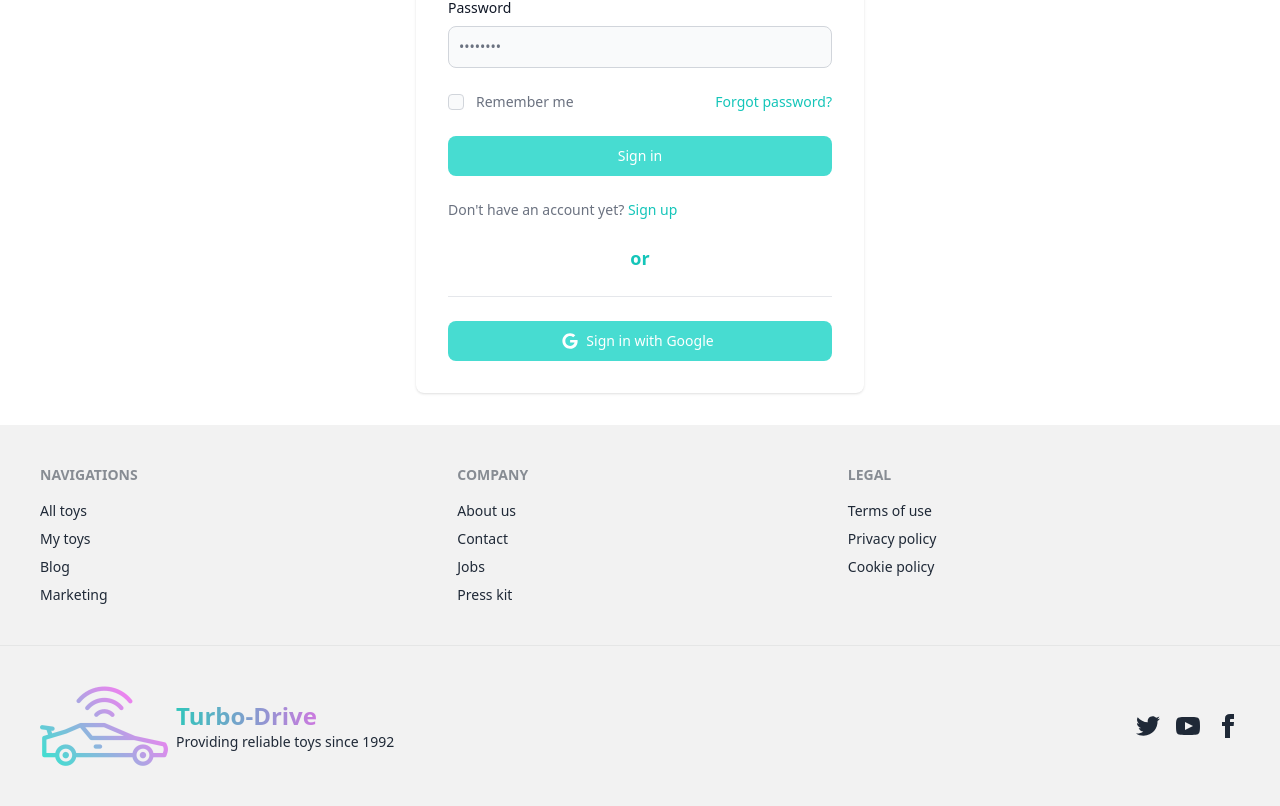
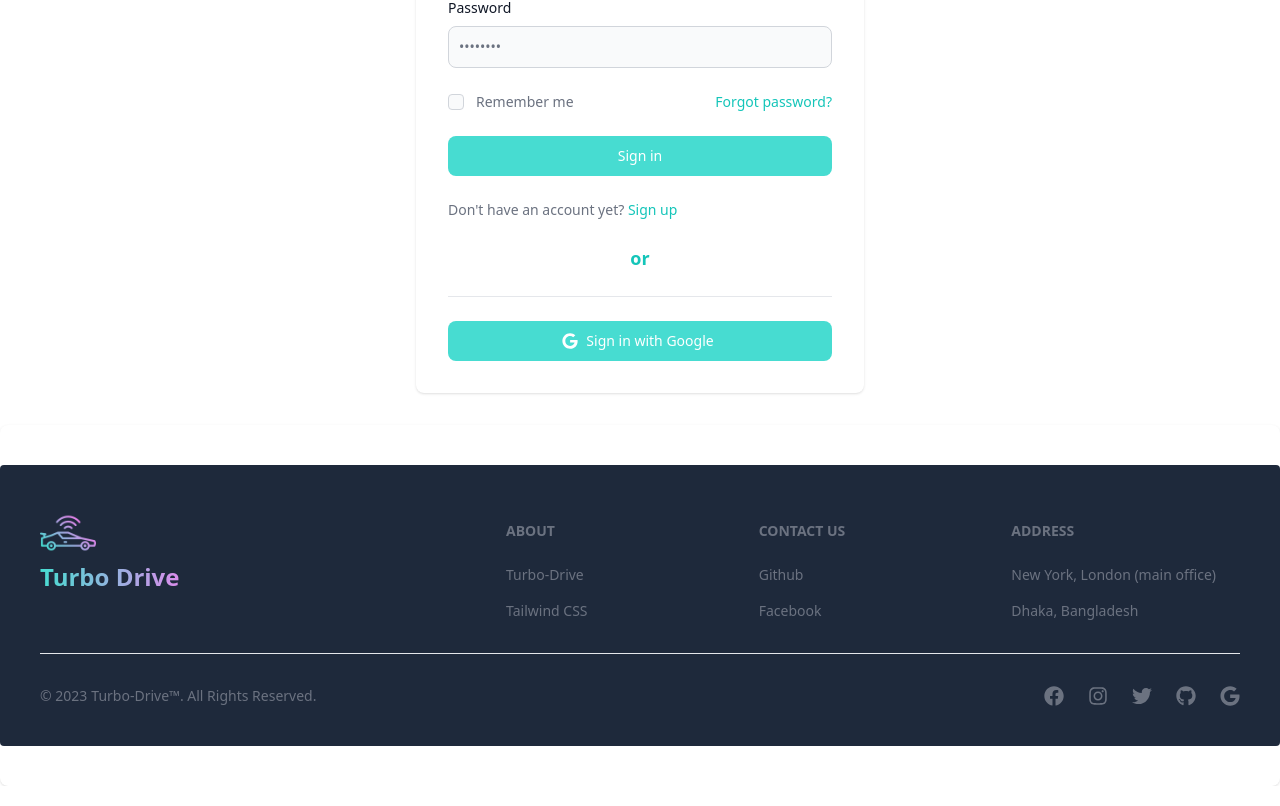
Before and after one commit to Hasnathasan/Turbo-Drive-Client-Side, a React (Vite) app: page /login in a window 1280 px wide. Shown: the part 388-1194 px from the top of the page. Built offline with nearby package versions, Linux system fonts and the light colour scheme; no server answers.

Commit message:
Footer added

```diff
--- a/src/Pages/AllToys/AllToy.jsx
+++ b/src/Pages/AllToys/AllToy.jsx
@@ -7,7 +7,7 @@ const AllToy = () => {
   useTitle("Turbo-All toys")
   const toys = useLoaderData();
   return (
-    <div className="overflow-x-auto w-full">
+    <div className="overflow-x-auto mb-20 mt-5 w-full">
       <table className="table w-full">
         {/* head */}
         <thead>
--- a/src/Pages/Main/Main.jsx
+++ b/src/Pages/Main/Main.jsx
@@ -1,7 +1,7 @@
 import React from 'react';
 import Navbar from '../Shared/Navbar/Navbar';
 import { Outlet } from 'react-router-dom';
-import FooterSection from '../Shared/Footer/FooterSection';
+import FooterSection from '../Shared/Footer.jsx/FooterSection';
 
 const Main = () => {
     return (
--- a/src/Pages/MyToys/MyToys.jsx
+++ b/src/Pages/MyToys/MyToys.jsx
@@ -50,7 +50,7 @@ const MyToys = () => {
 
   const handleUpdate = (id) => {};
   return (
-    <div className="overflow-x-auto w-full">
+    <div className="overflow-x-auto mb-20 mt-5 w-full">
       <table className="table w-full">
         {/* head */}
         <thead>
--- a/src/Pages/MyToys/Toy.jsx
+++ b/src/Pages/MyToys/Toy.jsx
@@ -29,13 +29,13 @@ const Toy = ({ toy, handleDelete }) => {
             <h3 className="text-sm md:text-2xl text-transparent font-bold bg-clip-text bg-gradient-to-r to-[#ce72e2] from-[#26cec3]">
               {productName}
             </h3>
-            <h3 className="text-xs md:text-base font-semibold text-slate-500">
+            <h3 className="text-xs md:text-sm mt-1 font-semibold text-slate-500">
               Price: ${price}
             </h3>
-            <h3 className="text-xs md:text-base font-semibold text-slate-500">
+            <h3 className="text-xs md:text-sm my-1 font-semibold text-slate-500">
               Quantity: {quantity}
             </h3>
-            <h3 className="text-xs md:text-base font-semibold text-slate-500">
+            <h3 className="text-xs md:text-sm font-semibold text-slate-500">
               Category: {category}
             </h3>
           </div>
--- /dev/null
+++ b/src/Pages/PrivateRoute/PrivateRoute.jsx
@@ -0,0 +1,18 @@
+import React, { useContext } from 'react';
+import { AuthContext } from '../../Provider/AuthProvider';
+import { Navigate, useLocation } from 'react-router-dom';
+
+const PrivateRoute = ({children}) => {
+    const {user} = useContext(AuthContext);
+    const location = useLocation();
+    if(!user){
+        return <Navigate state={{from: location}} to="/login"></Navigate>
+    }
+    return (
+        <div>
+            {children}
+        </div>
+    );
+};
+
+export default PrivateRoute;
--- /dev/null
+++ b/src/Pages/Shared/Footer.jsx/FooterSection.jsx
@@ -0,0 +1,61 @@
+import React from "react";
+import logo from "../../../assets/car.png";
+import { Footer } from "flowbite-react";
+import {
+  FaFacebook,
+  FaGithub,
+  FaGoogle,
+  FaInstagram,
+  FaTwitter,
+} from "react-icons/fa";
+
+const FooterSection = () => {
+  return (
+      <Footer>
+        <div className="w-full h-full p-10 bg-slate-800 rounded-none sm:rounded my-0 md:my-10">
+          <div className="grid w-full justify-between sm:flex sm:justify-between md:flex md:grid-cols-1">
+            <div>
+              <img className="w-14" src={logo} alt="" />
+              <h2 className="text-2xl font-bold text-transparent bg-clip-text bg-gradient-to-r to-[#da8deb] from-[#47dcd1]">Turbo Drive</h2>
+            </div>
+            <div className="grid grid-cols-2 gap-8 sm:mt-4 sm:grid-cols-3 sm:gap-6">
+              <div>
+                <Footer.Title title="about" />
+                <Footer.LinkGroup col={true}>
+                  <Footer.Link href="#">Turbo-Drive</Footer.Link>
+                  <Footer.Link href="#">Tailwind CSS</Footer.Link>
+                </Footer.LinkGroup>
+              </div>
+              <div>
+                <Footer.Title title="Contact us" />
+                <Footer.LinkGroup col={true}>
+                  <Footer.Link href="https://github.com/Hasnathasan">Github</Footer.Link>
+                  <Footer.Link href="https://www.facebook.com/profile.php?id=100076435238895">Facebook</Footer.Link>
+                </Footer.LinkGroup>
+              </div>
+              <div>
+                <Footer.Title title="Address" />
+                <Footer.LinkGroup col={true}>
+                  <Footer.Link href="#">New York, London (main office)</Footer.Link>
+                  <Footer.Link href="#">Dhaka, Bangladesh</Footer.Link>
+                </Footer.LinkGroup>
+              </div>
+            </div>
+          </div>
+          <Footer.Divider />
+          <div className="w-full sm:flex sm:items-center sm:justify-between">
+            <Footer.Copyright href="#" by="Turbo-Drive™. All Rights Reserved." year={2023} />
+            <div className="mt-4 flex space-x-6 sm:mt-0 sm:justify-center">
+              <Footer.Icon href="https://www.facebook.com/profile.php?id=100076435238895" icon={FaFacebook} />
+              <Footer.Icon href="#" icon={FaInstagram} />
+              <Footer.Icon href="#" icon={FaTwitter} />
+              <Footer.Icon href="#" icon={FaGithub} />
+              <Footer.Icon href="#" icon={FaGoogle} />
+            </div>
+          </div>
+        </div>
+      </Footer>
+  );
+};
+
+export default FooterSection;
--- a/src/Pages/Shared/Footer/FooterSection.jsx
+++ /dev/null
@@ -1,89 +0,0 @@
-import React from "react";
-import { Link } from "react-router-dom";
-import logo from "../../../assets/car.png";
-
-const FooterSection = () => {
-  return (
-    <>
-      <footer className="footer p-10 bg-base-200 text-base-content">
-        <div>
-          <span className="footer-title">Navigations</span>
-          <Link to="/alltoys" className="link link-hover">
-            All toys
-          </Link>
-          <Link to="/mytoys" className="link link-hover">
-            My toys
-          </Link>
-          <Link to="blog" className="link link-hover">
-            Blog
-          </Link>
-          <Link className="link link-hover">Marketing</Link>
-        </div>
-        <div>
-          <span className="footer-title">Company</span>
-          <a className="link link-hover">About us</a>
-          <a className="link link-hover">Contact</a>
-          <a className="link link-hover">Jobs</a>
-          <a className="link link-hover">Press kit</a>
-        </div>
-        <div>
-          <span className="footer-title">Legal</span>
-          <a className="link link-hover">Terms of use</a>
-          <a className="link link-hover">Privacy policy</a>
-          <a className="link link-hover">Cookie policy</a>
-        </div>
-      </footer>
-      <footer className="footer px-10 py-4 border-t bg-base-200 text-base-content border-base-300">
-        <div className="items-center grid-flow-col">
-          <img className="w-32" src={logo} alt="" />
-          <p>
-            <span className="text-base md:text-2xl font-bold text-transparent bg-clip-text bg-gradient-to-r to-[#cc79df] from-[#31c5bb]">
-              Turbo-Drive
-            </span>{" "}
-            <br />
-            Providing reliable toys since 1992
-          </p>
-        </div>
-        <div className="md:place-self-center md:justify-self-end">
-          <div className="grid grid-flow-col gap-4">
-            <a>
-              <svg
-                xmlns="http://www.w3.org/2000/svg"
-                width="24"
-                height="24"
-                viewBox="0 0 24 24"
-                className="fill-current"
-              >
-                <path d="M24 4.557c-.883.392-1.832.656-2.828.775 1.017-.609 1.798-1.574 2.165-2.724-.951.564-2.005.974-3.127 1.195-.897-.957-2.178-1.555-3.594-1.555-3.179 0-5.515 2.966-4.797 6.045-4.091-.205-7.719-2.165-10.148-5.144-1.29 2.213-.669 5.108 1.523 6.574-.806-.026-1.566-.247-2.229-.616-.054 2.281 1.581 4.415 3.949 4.89-.693.188-1.452.232-2.224.084.626 1.956 2.444 3.379 4.6 3.419-2.07 1.623-4.678 2.348-7.29 2.04 2.179 1.397 4.768 2.212 7.548 2.212 9.142 0 14.307-7.721 13.995-14.646.962-.695 1.797-1.562 2.457-2.549z"></path>
-              </svg>
-            </a>
-            <a>
-              <svg
-                xmlns="http://www.w3.org/2000/svg"
-                width="24"
-                height="24"
-                viewBox="0 0 24 24"
-                className="fill-current"
-              >
-                <path d="M19.615 3.184c-3.604-.246-11.631-.245-15.23 0-3.897.266-4.356 2.62-4.385 8.816.029 6.185.484 8.549 4.385 8.816 3.6.245 11.626.246 15.23 0 3.897-.266 4.356-2.62 4.385-8.816-.029-6.185-.484-8.549-4.385-8.816zm-10.615 12.816v-8l8 3.993-8 4.007z"></path>
-              </svg>
-            </a>
-            <a>
-              <svg
-                xmlns="http://www.w3.org/2000/svg"
-                width="24"
-                height="24"
-                viewBox="0 0 24 24"
-                className="fill-current"
-              >
-                <path d="M9 8h-3v4h3v12h5v-12h3.642l.358-4h-4v-1.667c0-.955.192-1.333 1.115-1.333h2.885v-5h-3.808c-3.596 0-5.192 1.583-5.192 4.615v3.385z"></path>
-              </svg>
-            </a>
-          </div>
-        </div>
-      </footer>
-    </>
-  );
-};
-
-export default FooterSection;
--- a/src/Pages/Shared/Navbar/Navbar.jsx
+++ b/src/Pages/Shared/Navbar/Navbar.jsx
@@ -7,7 +7,7 @@ import { AuthContext } from "../../../Provider/AuthProvider";
 const Navbar = () => {
   const { user, logOut } = useContext(AuthContext);
   return (
-    <div className="navbar bg-base-100">
+    <div className="navbar rounded">
       <div className="navbar-start">
         <div className="dropdown">
           <label tabIndex={0} className="btn btn-ghost lg:hidden">
--- a/src/routes/router.jsx
+++ b/src/routes/router.jsx
@@ -14,6 +14,7 @@ import MyToys from '../Pages/MyToys/MyToys';
 import EditToy from '../Pages/MyToys/EditToy';
 import Details from '../Pages/Details/Details';
 import ErrorPage from '../Pages/ErrorPage/ErrorPage';
+import PrivateRoute from '../Pages/PrivateRoute/PrivateRoute';
 
   const router = createBrowserRouter([
     {
@@ -34,7 +35,7 @@ import ErrorPage from '../Pages/ErrorPage/ErrorPage';
         },
         {
           path: '/mytoys',
-          element: <MyToys></MyToys>
+          element: <PrivateRoute><MyToys></MyToys></PrivateRoute>
         },
         {
           path: '/details/:id',
```
Also changed, not shown: src/Pages/LoginPage/Login.jsx (+7 -1 lines).
